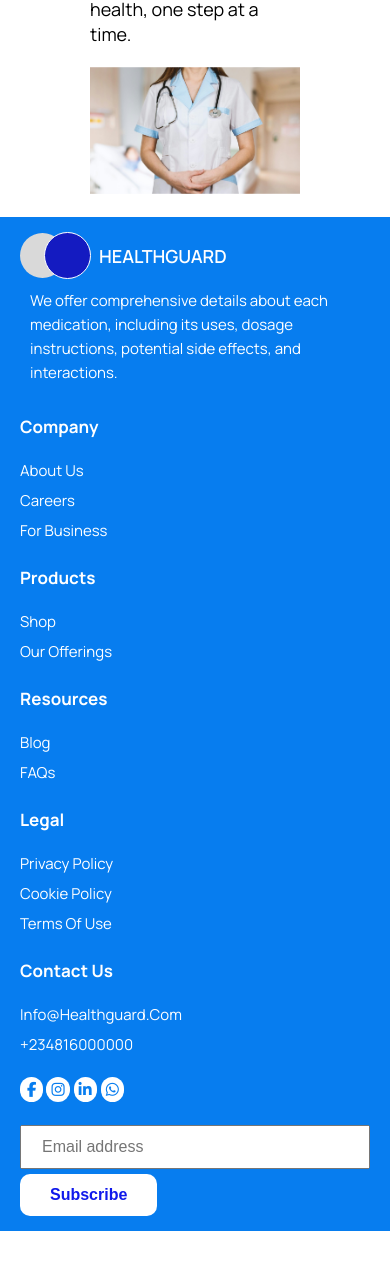
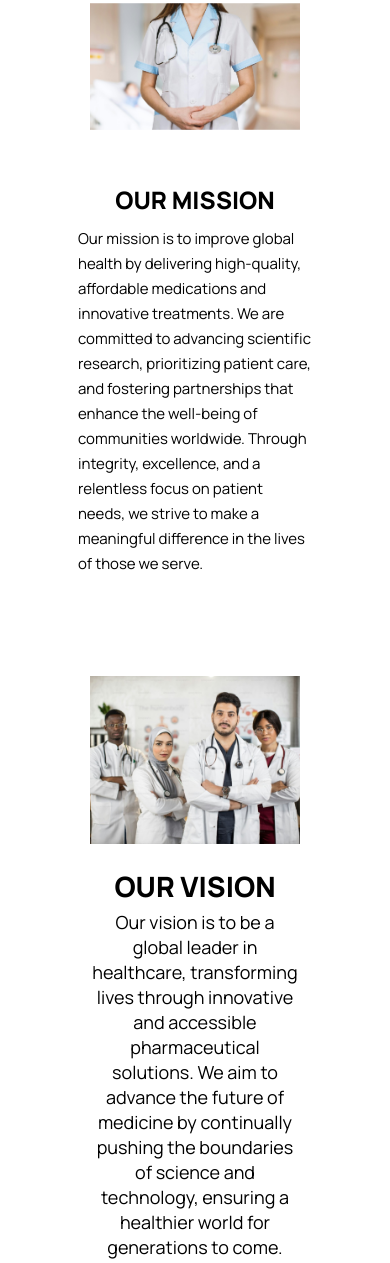
Before and after one commit to ibeO-GH/HealthGuard, a plain HTML site: page htmlfolder/aboutus.html in a window 390 px wide. Shown: the part 1194-2457 px from the top of the page. Before the commit the page ends 2425 px from the top, so only its background shows below. Drawn offline with Linux system fonts and the light colour scheme.

Commit message:
aboutus more update

```diff
--- a/cssfolder/aboutus.css
+++ b/cssfolder/aboutus.css
@@ -104,7 +104,7 @@ a.login-btn:hover {
     display: none;
   }
 }
-
+/* Hero section */
 .hero {
   position: relative;
   width: 100%;
@@ -155,7 +155,7 @@ a.login-btn:hover {
   font-size: 2.5rem;
   text-transform: capitalize;
 }
-
+/* about us section */
 .aboutus-section {
   width: 100%;
   height: auto;
@@ -187,7 +187,6 @@ a.login-btn:hover {
   flex-direction: column;
   justify-content: flex-start;
   align-items: flex-start;
-  margin-bottom: 2rem;
 }
 
 .aboutus-text h2 {
@@ -202,6 +201,81 @@ a.login-btn:hover {
   text-align: left;
   font-size: 1.8rem;
   line-height: 2.5rem;
+}
+
+/* Mission Section*/
+.ourmission {
+  width: 100%;
+  height: auto;
+  margin: 2rem 0;
+  display: flex;
+}
+
+.mission-content {
+  display: flex;
+  flex-direction: column;
+  align-items: center;
+  justify-content: center;
+  margin: 3rem auto;
+  width: 60%;
+}
+
+.mission-content h2 {
+  font-size: 2.8rem;
+  font-weight: 800;
+  margin-bottom: 1rem;
+  text-transform: uppercase;
+}
+
+.mission-content p {
+  font-size: 1.8rem;
+  line-height: 2.5rem;
+}
+
+/* our vision section */
+.ourvision-section {
+  width: 100%;
+  height: auto;
+  margin: 2rem 0;
+  padding-top: 5rem;
+}
+
+.ourvision-content {
+  display: flex;
+  justify-content: space-around;
+  align-items: center;
+  flex-wrap: wrap;
+  padding: 0 9rem;
+}
+
+.ourvision-image img {
+  width: 100%;
+}
+
+.ourvision-image {
+  width: 45rem;
+  height: auto;
+}
+
+.ourvision-text {
+  width: 45rem;
+  height: auto;
+  display: flex;
+  flex-direction: column;
+  justify-content: center;
+  align-items: center;
+}
+
+.ourvision-text h2 {
+  font-size: 2.8rem;
+  font-weight: 800;
+  text-transform: uppercase;
+}
+
+.ourvision-text p {
+  font-size: 1.8rem;
+  line-height: 2.5rem;
+  text-align: center;
 }
 
 /* footer Section*/
@@ -392,6 +466,37 @@ a.login-btn:hover {
   .hero-text p {
     font-size: 2rem;
   }
+  .aboutus-image {
+    width: 35rem;
+    height: auto;
+  }
+  .aboutus-text {
+    width: 35rem;
+    height: auto;
+    margin-bottom: 1.5rem;
+  }
+  .aboutus-text p {
+    font-size: 1.7rem;
+  }
+  .mission-content h2 {
+    font-size: 2.6rem;
+  }
+
+  .mission-content p {
+    font-size: 1.6rem;
+  }
+  .ourvision-image {
+    width: 35rem;
+    height: auto;
+  }
+  .ourvision-text {
+    width: 35rem;
+    height: auto;
+    margin-bottom: 1.5rem;
+  }
+  .ourvision-text p {
+    font-size: 1.7rem;
+  }
   .page-footer {
     padding: 2rem 0;
   }
@@ -436,7 +541,6 @@ a.login-btn:hover {
     transform: translateX(-100%);
     transition: transform 0.3s ease-in-out;
   }
-
   .menu-icon {
     display: block;
     position: absolute;
@@ -482,6 +586,39 @@ a.login-btn:hover {
     font-size: 1.8rem;
     padding: 0.5rem 2rem;
   }
+  .aboutus-image {
+    width: 30rem;
+  }
+  .aboutus-text {
+    width: 30rem;
+    margin-bottom: 1.5rem;
+  }
+  .aboutus-content h2 {
+    margin-bottom: 0.5rem;
+  }
+  .aboutus-text p {
+    font-size: 1.5rem;
+  }
+  .mission-content h2 {
+    font-size: 2.4rem;
+  }
+
+  .mission-content p {
+    font-size: 1.5rem;
+  }
+  .ourvision-image {
+    width: 30rem;
+    margin-bottom: 2rem;
+  }
+  .ourvision-text {
+    width: 30rem;
+  }
+  .ourvision-content h2 {
+    margin-bottom: 0.5rem;
+  }
+  .ourvison-text p {
+    font-size: 1.5rem;
+  }
   .page-footer {
     padding: 1.5rem 0;
   }
--- a/htmlfolder/aboutus.html
+++ b/htmlfolder/aboutus.html
@@ -63,7 +63,6 @@
         <div class="aboutus-content">
           <div class="aboutus-text">
             <h2>About us</h2>
-            <br />
             <p>
               At Healthguard, we believe in the power of proactive healthcare.
               Founded with a passion for innovation and a commitment to patient
@@ -76,6 +75,40 @@
               src="../imagess/aboutuspage/frame-1210763870.png"
               alt="nurse image"
             />
+          </div>
+        </div>
+      </section>
+      <section class="ourmission">
+        <div class="mission-content">
+          <h2 class="">our mission</h2>
+          <p>
+            Our mission is to improve global health by delivering high-quality,
+            affordable medications and innovative treatments. We are committed
+            to advancing scientific research, prioritizing patient care, and
+            fostering partnerships that enhance the well-being of communities
+            worldwide. Through integrity, excellence, and a relentless focus on
+            patient needs, we strive to make a meaningful difference in the
+            lives of those we serve.
+          </p>
+        </div>
+      </section>
+      <section class="ourvision-section">
+        <div class="ourvision-content">
+          <div class="ourvision-image">
+            <img
+              src="../imagess/aboutuspage/frame-1210763810.png"
+              alt="nurse image"
+            />
+          </div>
+          <div class="ourvision-text">
+            <h2 class="">our vision</h2>
+            <p>
+              Our vision is to be a global leader in healthcare, transforming
+              lives through innovative and accessible pharmaceutical solutions.
+              We aim to advance the future of medicine by continually pushing
+              the boundaries of science and technology, ensuring a healthier
+              world for generations to come.
+            </p>
           </div>
         </div>
       </section>
```
